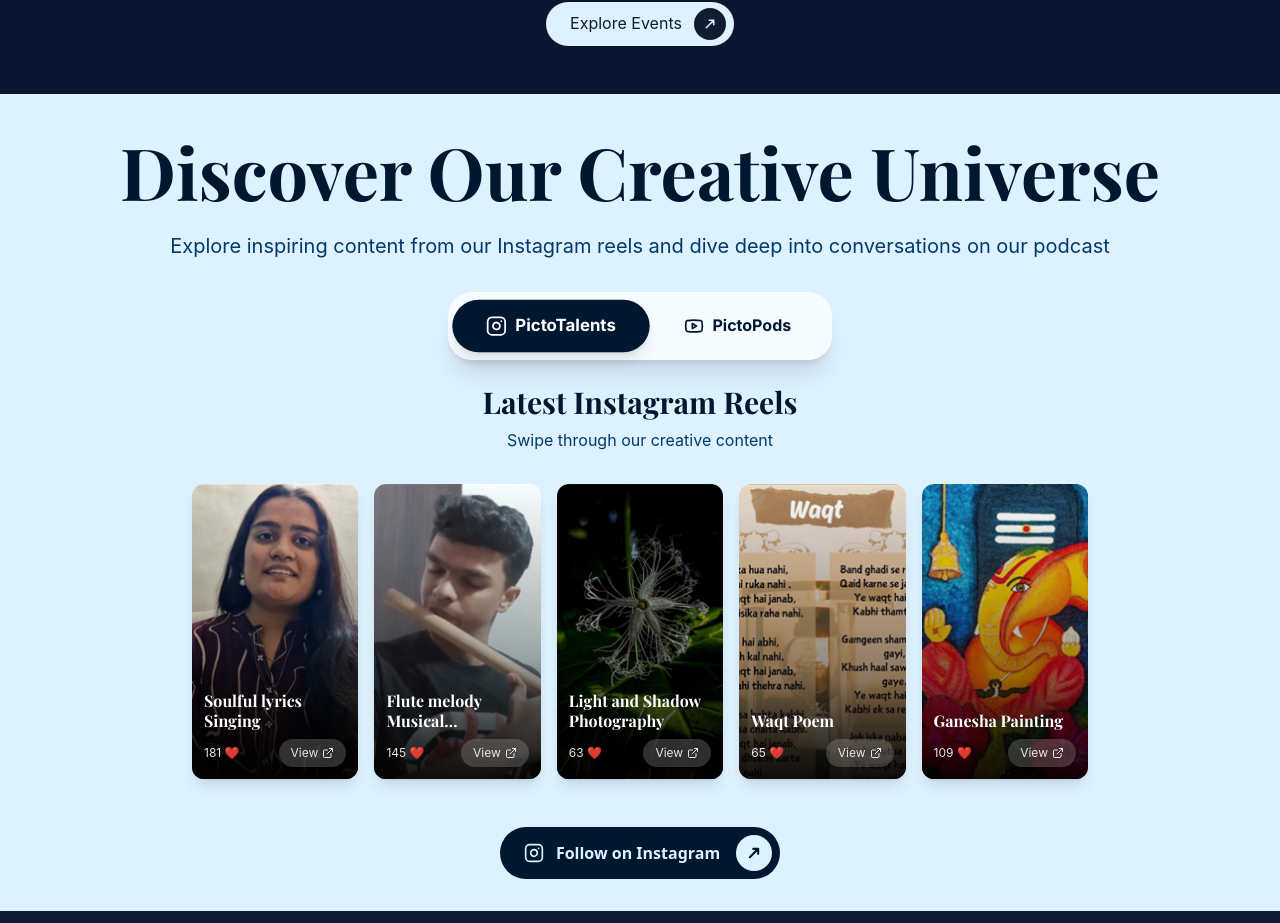
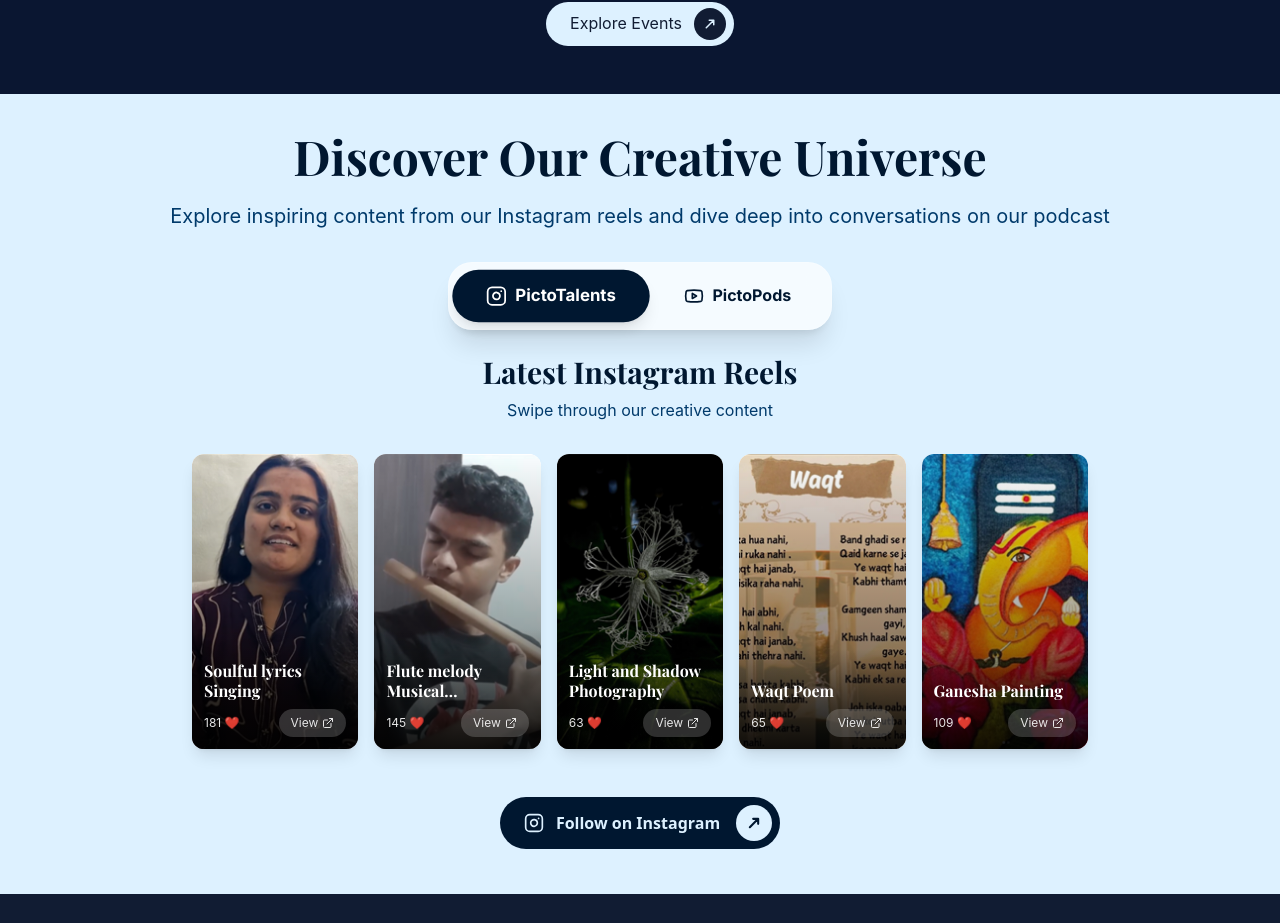
Before and after one commit to Pictoreal-Organization/Pictoreal-Main-Website, a Next.js app: page / in a window 1280 px wide. Shown: the part 3754-4677 px from the top of the page. Built offline with nearby package versions, Linux system fonts and the light colour scheme; a web font is replaced by a local one.

Commit message:
small change

```diff
--- a/src/components/homepage/pictotalents.jsx
+++ b/src/components/homepage/pictotalents.jsx
@@ -78,7 +78,7 @@ const PictoTalentsPods = () => {
       <div className="max-w-7xl mx-auto">
         {/* Header */}
         <div className="text-center mb-8">
-          <p className="text-3xl md:text-5xl lg:text-7xl font-bold text-[#001730] mb-4 font-heading leading-tight">
+          <p className="text-3xl md:text-5xl font-bold text-[#001730] mb-4 font-heading leading-tight">
             Discover Our Creative Universe
           </p>
           <p className="text-base md:text-xl font-body text-[#003A6B] max-w-6xl mx-auto">
```
